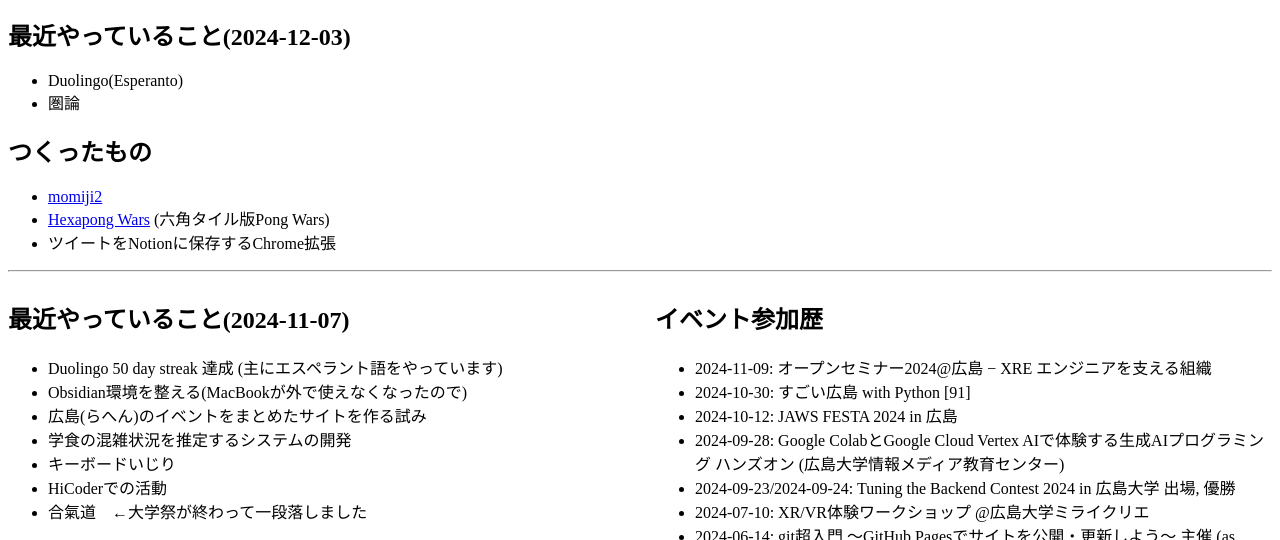
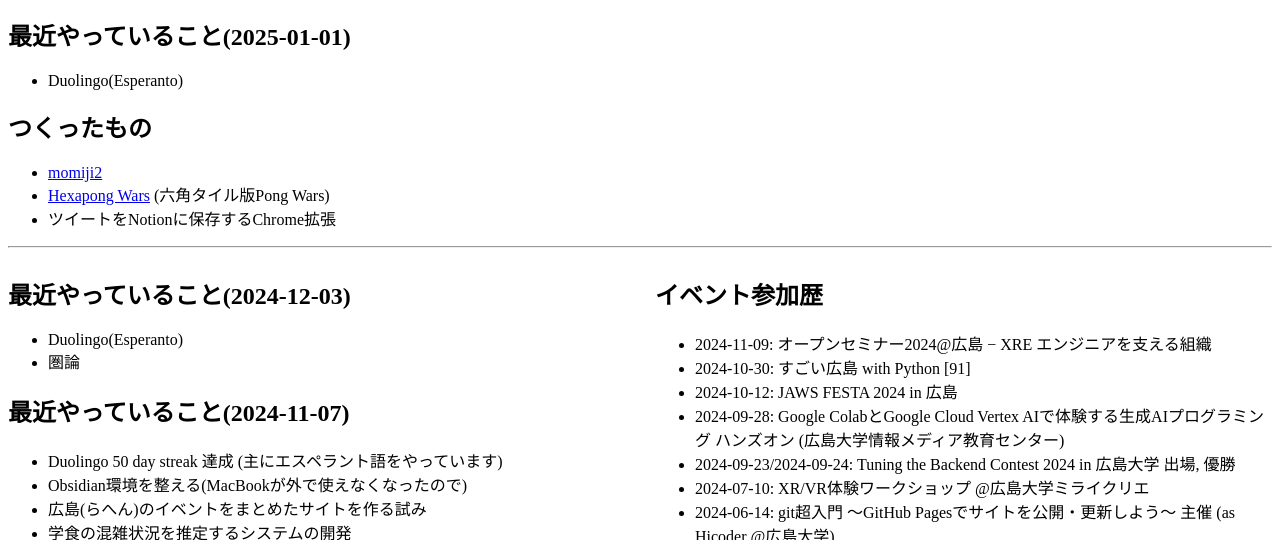
Before and after one commit to swawa-yu/swawa.dev, a plain HTML site: page index.html in a window 1280 px wide. Shown: the part 267-807 px from the top of the page. Drawn offline with Linux system fonts and the light colour scheme.

Commit message:
2025-01-01 更新

```diff
--- a/index.html
+++ b/index.html
@@ -46,10 +46,9 @@
         </div>
     </div>
 
-    <h2>最近やっていること(2024-12-03)</h2>
+    <h2>最近やっていること(2025-01-01)</h2>
     <ul>
         <li>Duolingo(Esperanto)</li>
-        <li>圏論</li>
     </ul>
 
     <h2>つくったもの</h2>
@@ -67,6 +66,11 @@
     <hr>
     <div style="display:grid;grid-template-columns: 1fr 1fr; gap:30px;">
         <div>
+            <h2>最近やっていること(2024-12-03)</h2>
+            <ul>
+                <li>Duolingo(Esperanto)</li>
+                <li>圏論</li>
+            </ul>
             <h2>最近やっていること(2024-11-07)</h2>
             <ul>
                 <li>Duolingo 50 day streak 達成 (主にエスペラント語をやっています)</li>
```
